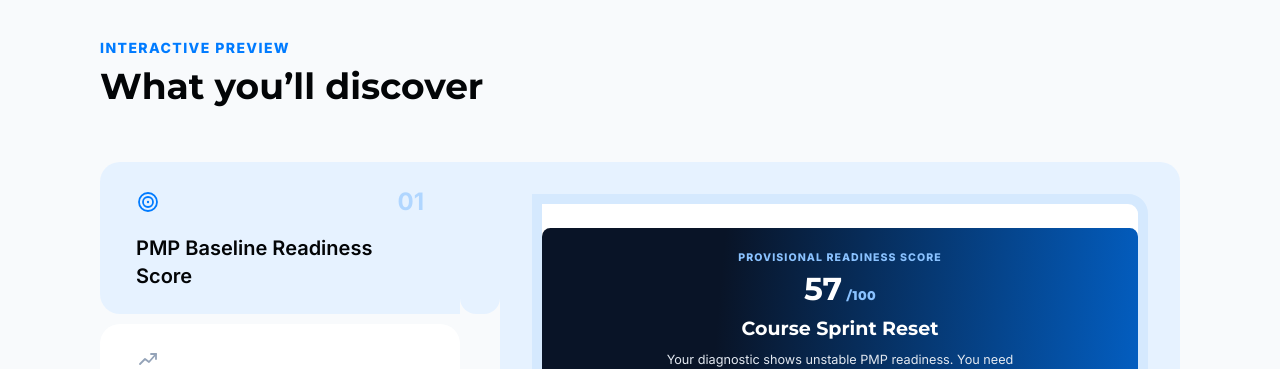
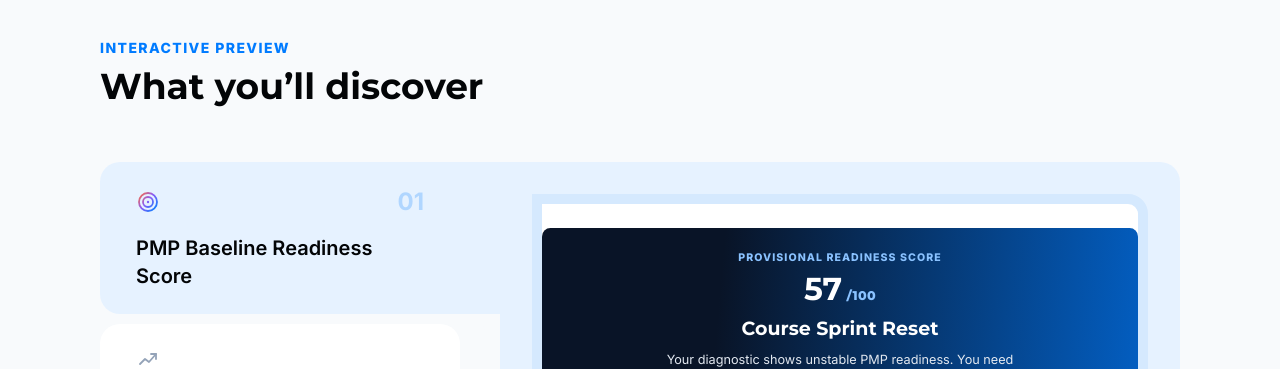
Before and after one commit to Ifekitanpr/pmp-diagnostic-experience, a React (Vite) app: page / in a window 1280 px wide. Shown: the part 1303-1672 px from the top of the page. Built offline with nearby package versions, Linux system fonts and the light colour scheme.

Commit message:
Refine landing preview connector

```diff
--- a/src/components/landing/DiscoverShowcase.jsx
+++ b/src/components/landing/DiscoverShowcase.jsx
@@ -1,13 +1,24 @@
-import { useEffect, useRef, useState } from 'react'
+import { useEffect, useId, useRef, useState } from 'react'
 
 const courseIllustration = `${import.meta.env.BASE_URL}certsprints-assets/illustrations/next-step-course.png`
 
-function TargetIcon({ className }) {
+function TargetIcon({ active = false, className }) {
+  const gradientId = useId()
+  const stroke = active ? `url(#${gradientId})` : 'currentColor'
   return (
     <svg viewBox="0 0 24 24" fill="none" className={className}>
-      <circle cx="12" cy="12" r="9" stroke="currentColor" strokeWidth="1.8" />
-      <circle cx="12" cy="12" r="5" stroke="currentColor" strokeWidth="1.8" />
-      <circle cx="12" cy="12" r="1.2" fill="currentColor" />
+      {active && (
+        <defs>
+          <linearGradient id={gradientId} x1="3" y1="4" x2="21" y2="20" gradientUnits="userSpaceOnUse">
+            <stop stopColor="#FF6A3D" />
+            <stop offset="0.45" stopColor="#8B5CF6" />
+            <stop offset="1" stopColor="#0084FF" />
+          </linearGradient>
+        </defs>
+      )}
+      <circle cx="12" cy="12" r="9" stroke={stroke} strokeWidth="1.8" />
+      <circle cx="12" cy="12" r="5" stroke={stroke} strokeWidth="1.8" />
+      <circle cx="12" cy="12" r="1.2" fill={stroke} />
     </svg>
   )
 }
@@ -217,7 +228,7 @@
             className={`px-9 py-6 transition-colors duration-500 ${isActive ? `bg-primary-50 ${cornerClass}` : 'bg-white rounded-[20px]'}`}
           >
             <div className="flex items-center justify-between mb-4">
-              <Icon className={`size-6 ${isActive ? 'text-primary-500' : 'text-slate-400'}`} />
+              <Icon active={isActive} className={`size-6 ${isActive ? 'text-primary-500' : 'text-slate-400'}`} />
               {isActive && <span className="font-bold text-primary-100 text-2xl">{String(index + 1).padStart(2, '0')}</span>}
             </div>
             <p className={`font-semibold text-xl ${isActive ? 'text-ink' : 'text-slate-700'}`}>{tab.title}</p>
@@ -229,13 +240,16 @@
 }
 
 // Visually bridges the active tab card's blue fill into the preview panel's blue fill.
-// The connector is a flat strip the height of the active tab; wherever an end isn't
-// anchored to the very top/bottom of the list, it gets a smooth rounded cap (the
-// "armpit" curve) instead of a hard edge, so the color flows into the white space.
-const CURVE_RADIUS = 16
+// The bridge stays rectangular; inverse corner caps sit just outside it to create
+// the white/gray "armpit" curve seen in the Figma composition.
+const CONNECTOR_CURVE = 28
 
 function TabPreviewConnector({ top, height, side, isFirst, isLast }) {
   if (height === 0) return null
+  const edgeClass = side === 'left' ? 'left-0' : 'right-0'
+  const topCapClass = side === 'left' ? 'rounded-br-[28px]' : 'rounded-bl-[28px]'
+  const bottomCapClass = side === 'left' ? 'rounded-tr-[28px]' : 'rounded-tl-[28px]'
+
   return (
     <div
       className="absolute bg-primary-50 transition-[top,height] duration-500 ease-in-out"
@@ -244,12 +258,23 @@
         height,
         [side === 'left' ? 'left' : 'right']: TABS_WIDTH,
         width: GAP,
-        borderTopLeftRadius: isFirst ? 0 : CURVE_RADIUS,
-        borderTopRightRadius: isFirst ? 0 : CURVE_RADIUS,
-        borderBottomLeftRadius: isLast ? 0 : CURVE_RADIUS,
-        borderBottomRightRadius: isLast ? 0 : CURVE_RADIUS,
       }}
-    />
+    >
+      {!isFirst && (
+        <span
+          aria-hidden="true"
+          className={`pointer-events-none absolute ${edgeClass} top-0 -translate-y-full bg-slate-50 ${topCapClass}`}
+          style={{ width: CONNECTOR_CURVE, height: CONNECTOR_CURVE }}
+        />
+      )}
+      {!isLast && (
+        <span
+          aria-hidden="true"
+          className={`pointer-events-none absolute ${edgeClass} bottom-0 translate-y-full bg-slate-50 ${bottomCapClass}`}
+          style={{ width: CONNECTOR_CURVE, height: CONNECTOR_CURVE }}
+        />
+      )}
+    </div>
   )
 }
 
@@ -425,7 +450,7 @@
                     isActive ? 'bg-primary-500 text-white' : 'border border-slate-200 bg-white text-slate-600'
                   }`}
                 >
-                  <tab.Icon className={`size-4 shrink-0 ${isActive ? 'text-white' : 'text-primary-500'}`} />
+                  <tab.Icon active={isActive} className={`size-4 shrink-0 ${isActive ? 'text-white' : 'text-primary-500'}`} />
                   {tab.short}
                 </button>
               )
```
